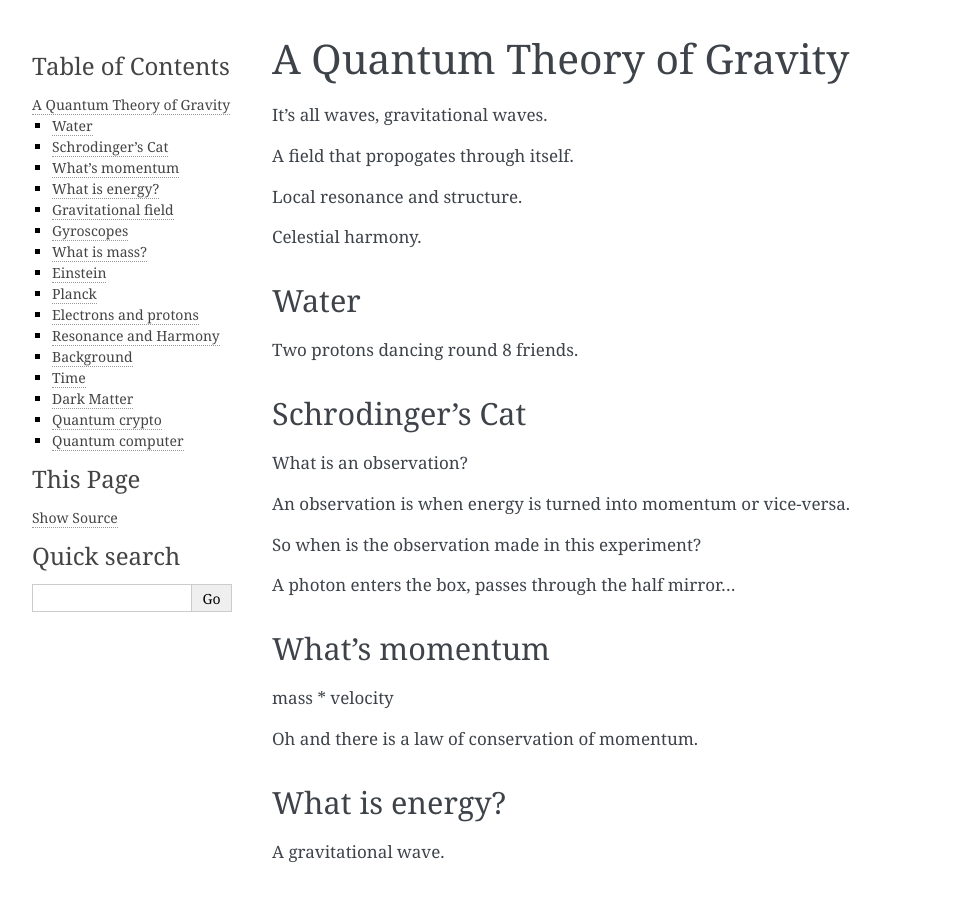
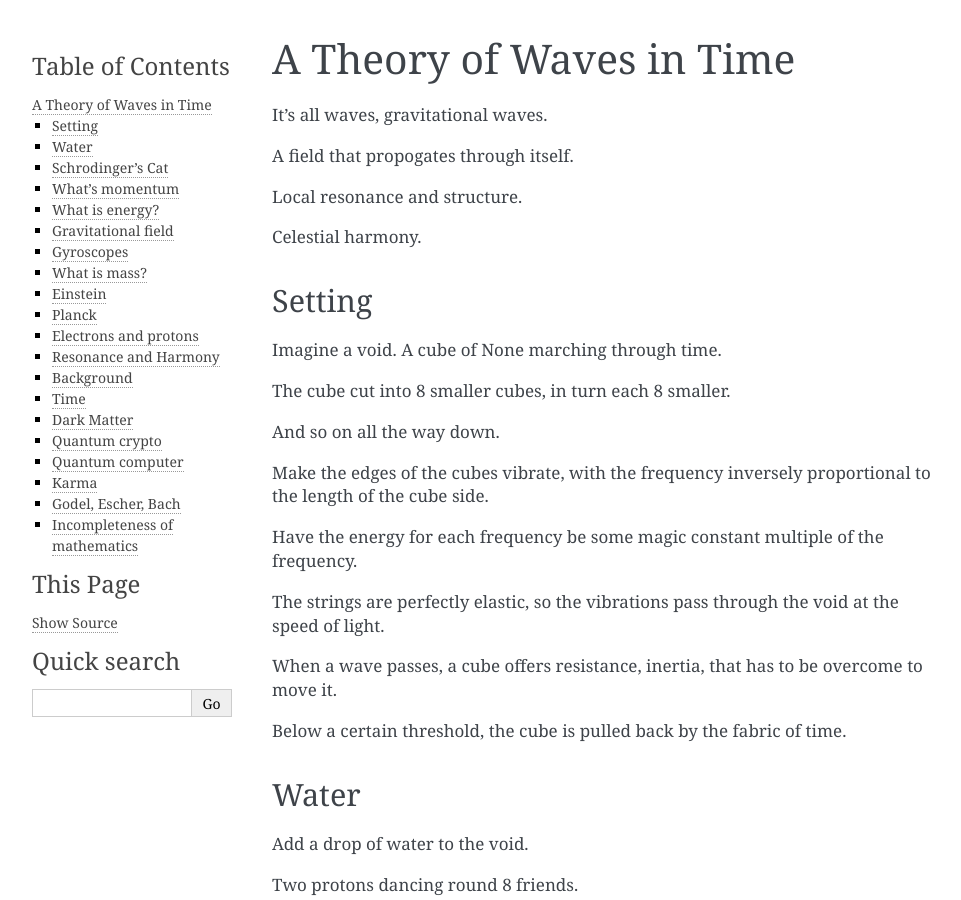
Before and after one commit to openbermuda/karmapi, a Sphinx documentation site: the page built from docs/quantum_theory_of_gravity.rst, in a window 1280 px wide and 900 px high. Shown: the whole window, without its empty margins (148-1109 px from the left). Built offline with Sphinx 7.4.7, drawn with Linux system fonts in a browser that asks for light colours; formulas are drawn with MathJax 3; pages that are not in the unit, such as notebooks, are missing from menus; some of the changed text lies outside the part shown.

Commit message:
theory of waves in self referential time

```diff
--- a/docs/quantum_theory_of_gravity.rst
+++ b/docs/quantum_theory_of_gravity.rst
@@ -1,6 +1,6 @@
-=============================
- A Quantum Theory of Gravity
-=============================
+===========================
+ A Theory of Waves in Time
+===========================
 
 It's all waves, gravitational waves.
 
@@ -10,8 +10,35 @@ Local resonance and structure.
 
 Celestial harmony.
 
+Setting
+=======
+
+Imagine a void.   A cube of None marching through time.
+
+The cube cut into 8 smaller cubes, in turn each 8 smaller.
+
+And so on all the way down.
+
+Make the edges of the cubes vibrate, with the frequency inversely
+proportional to the length of the cube side.
+
+Have the energy for each frequency be some magic constant multiple of
+the frequency.
+
+The strings are perfectly elastic, so the vibrations pass through the
+void at the speed of light.
+
+When a wave passes, a cube offers resistance, inertia, that has to be
+overcome to move it.
+
+Below a certain threshold, the cube is pulled back by the fabric of
+time.
+
+
 Water
 =====
+
+Add a drop of water to the void.
 
 Two protons dancing round 8 friends.
 
@@ -26,7 +53,6 @@ An observation is when energy is turned into momentum or vice-versa.
 So when is the observation made in this experiment?
 
 A photon enters the box, passes through the half mirror...
-
 
 What's momentum
 ===============
@@ -53,6 +79,8 @@ Bouncing along the waves, creating waves.
 
 What is mass?
 =============
+
+Mass is a standing wave of energy in the fabric of space time.
 
 Einstein
 ========
@@ -129,3 +157,22 @@ Quantum computer
 ================
 
 Look for structure in hidden field.
+
+
+Karma
+=====
+
+Waves that a body creates bounce back as they harmonise with the
+universe around.
+
+
+Godel, Escher, Bach
+===================
+
+Self reference.
+
+
+Incompleteness of mathematics
+=============================
+
+Mathematics of self referential fields.
```
